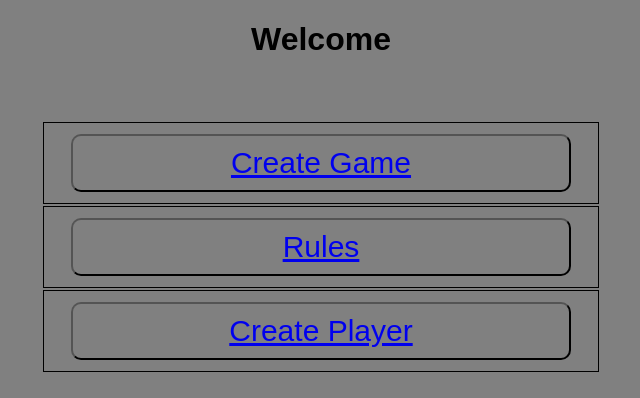
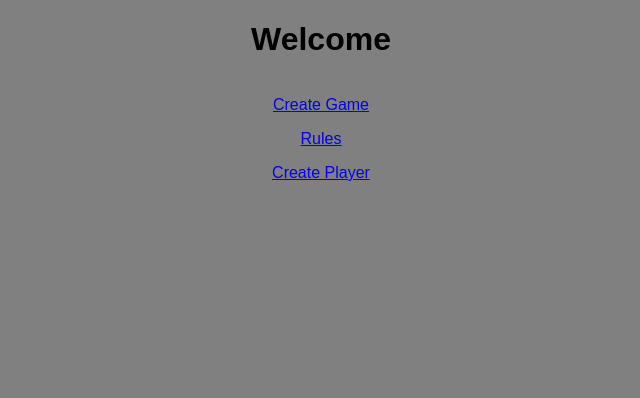
Before and after one commit to adam-paul952/dart-scoreboard, a React (Create React App) app: page / in a window 1280 px wide. Shown: the top 398 px of the page, without its empty margins (319-959 px from the left). Built offline with nearby package versions, Linux system fonts and the light colour scheme.

Commit message:
Created flexbox

```diff
--- a/package.json
+++ b/package.json
@@ -6,8 +6,10 @@
     "@testing-library/jest-dom": "^5.14.1",
     "@testing-library/react": "^11.2.7",
     "@testing-library/user-event": "^12.8.3",
+    "bootstrap": "^5.0.2",
     "history": "^5.0.0",
     "react": "^17.0.2",
+    "react-bootstrap": "^1.6.1",
     "react-dom": "^17.0.2",
     "react-router-dom": "^5.2.0",
     "react-scripts": "4.0.3",
--- a/src/App.css
+++ b/src/App.css
@@ -36,20 +36,13 @@ table {
 }
 
 .btnTable {
-  text-align: center;
-  margin-left: auto;
-  margin-right: auto;
-  width: 50%;
-  height: 300px;
-  padding: 40px;
+  display: flex;
+  justify-content: space-evenly;
+  flex-direction: column;
 }
 
 .optionBtn {
-    padding: 10px;
-    border-radius: 10px;
-    margin:10px;
-    width: 500px;
-    font-size:30px;
+  position:relative;
 }
 
 /* Create Player */
--- a/src/App.js
+++ b/src/App.js
@@ -4,25 +4,15 @@ import './App.css';
 
 function App() {
   return (
-  <div id="header">
-    <h1>Welcome</h1>
-      <div>
+  <div>
+    <div id="header">
+      <h1>Welcome</h1>
+    </div>
+      <div className="btnTable">
         <form>
-          <table className="btnTable">
-            <tbody>
-              <tr>
-                <td><button className="optionBtn"><Link to='/game/create'>Create Game</Link></button></td>
-                {/*<td><button disabled={true}>Resume Game</button></td>*/}
-              </tr>
-              <tr>
-                <td><button className="optionBtn"><Link to='/rules'>Rules</Link></button></td>
-                {/*<td><button disabled={true}>Statistics</button></td>*/}
-              </tr>
-              <tr>
-                <td><button className="optionBtn"><Link to='/create_player'>Create Player</Link></button></td>
-              </tr>
-            </tbody>
-          </table>
+          <div><p className="optionBtn"><Link to='/game/create'>Create Game</Link></p></div>
+          <div><p className="optionBtn"><Link to='/rules'>Rules</Link></p></div>
+          <div><p className="optionBtn"><Link to='/create_player'>Create Player</Link></p></div>
         </form>
       </div>
   </div>
--- a/src/screens/CreatePlayer.js
+++ b/src/screens/CreatePlayer.js
@@ -1,20 +1,16 @@
-import React, {useState} from 'react';
+import React, {useState, useEffect} from 'react';
 import '../App.css';
 
-let tableRowIndex = 0;
+const TableRow = ({row, index, onChange, deleteRow}) => {
 
-const TableRow = ({row, handleDataChange, deleteRow}) => {
-  let index = row.index;
-  const [playerName, handleChangePlayerName] = useState(row.playerName);
-  const updateValues = (e) => {
-    let inputName = e.target.name;
-    let inputValue = e.target.value;
-    if (inputName === 'playerName') {
-      handleChangePlayerName(inputValue);
+  const [playerName, setPlayerName] = useState(row.playerName);
+
+  const updateValues = ({ target: {name, value} }) => {
+    if (name === 'playerName') {
+      setPlayerName(value);
     };
 
-    handleDataChange({
-      index: index,
+    onChange({
       playerName: playerName
     });
   };
@@ -46,17 +42,22 @@ const CreatePlayerList = () => {
   };
 
   // Add new rows to table with player name and index
-  const addNewRow = () => {
-    tableRowIndex = parseInt(tableRowIndex) + 1;
-    let updatedRows = [...tableRows];
-    updatedRows[tableRowIndex] = {index: tableRowIndex, playerName: ''};
-    setTableRows(updatedRows);
+  const addNewRow = (index) => {
+    setTableRows([...tableRows, {index: index, playerName: ''}]);
   };
 
+  useEffect(() => {
+    console.log(tableRows);
+  })
+
+
+    // Function is mapping all indexes in generated rows to -1
   const deleteRow = (index) => {
     if(tableRows.length > 1){
+      // console.log(tableRows.length);
       let updatedRows = [...tableRows]
-      let indexToRemove = updatedRows.findIndex(x => x.index == index);
+      let indexToRemove = updatedRows.findIndex(x => x.index === index);
+      // console.log(indexToRemove);
       if(indexToRemove > -1){
         updatedRows.splice(indexToRemove, 1)
         setTableRows(updatedRows);
@@ -79,7 +80,7 @@ const CreatePlayerList = () => {
               tableRows.map((row, index) => {
                 if(row) {
                   return(
-                    <TableRow key={index} row={row} handleDataChange={handleChange} deleteRow={deleteRow}></TableRow>
+                    <TableRow key={index} index={index} row={row} onChange={handleChange} deleteRow={deleteRow}></TableRow>
                   );
                 }
               })
```
Also changed, not shown: 1 other file (tests, documents, lock files or other folders).
